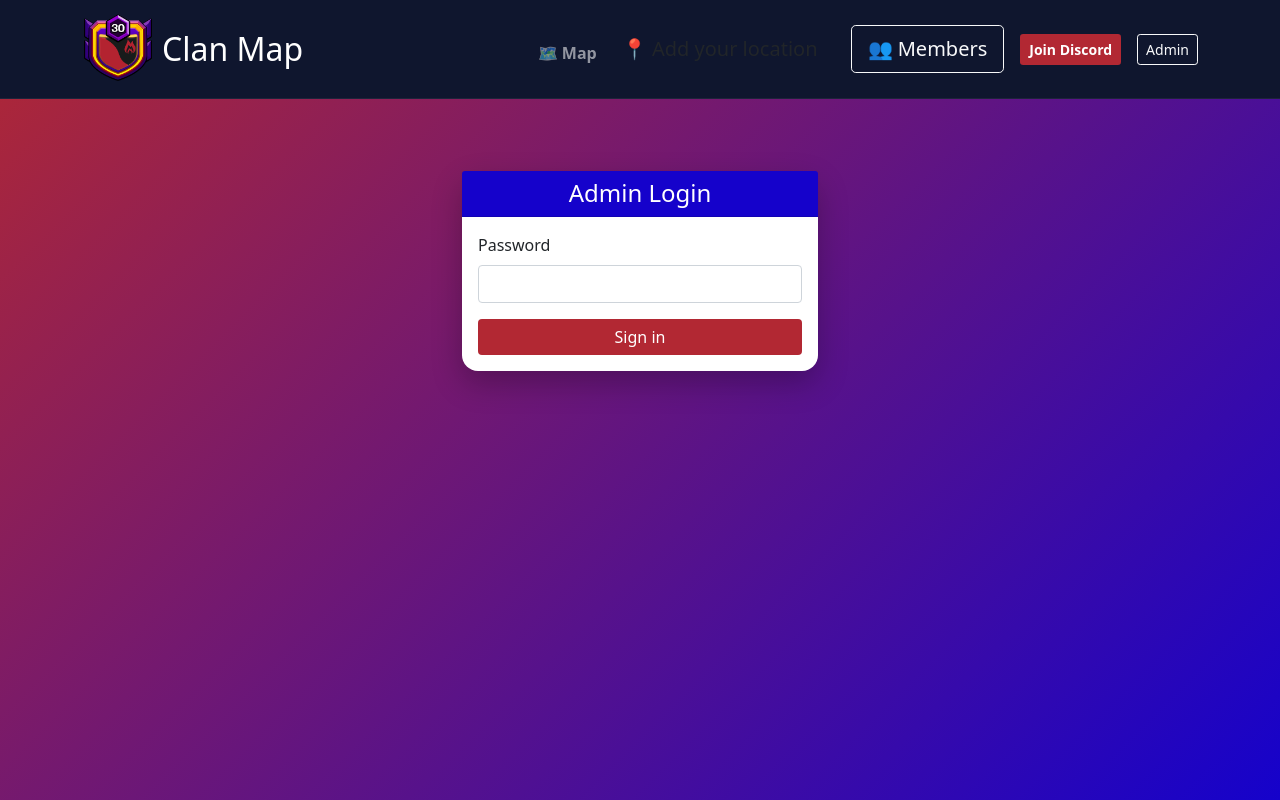
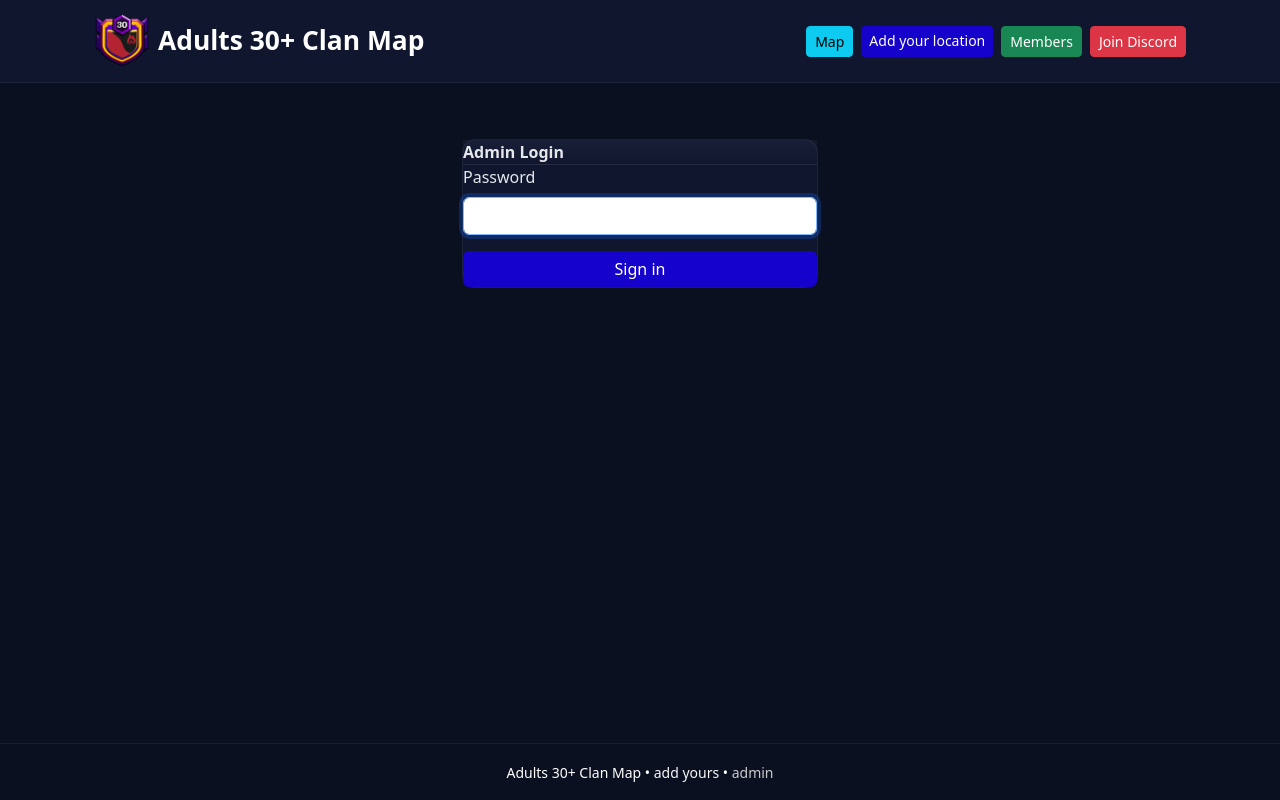
Before and after one commit to yancmo1/server-stack-monorepo-v2, a Flask app: page /admin/login in a window 1280 px wide. Run offline with Flask 3, Linux system fonts and the light colour scheme; some libraries are stand-ins or nearby versions.

Commit message:
clan-map: 7 file(s) updated - clan-map/app.py,clan-map/templates/_navbar.html clan-map/templates/base.html,clan-map/templates/login.html clan-map/templates/map.html

```diff
--- a/apps/clan-map/app.py
+++ b/apps/clan-map/app.py
@@ -371,8 +371,8 @@ app.jinja_env.globals.update(get_role_emoji=get_role_emoji)
 
 @app.context_processor
 def inject_is_admin():
-    """Make is_admin available to all templates"""
-    return {"is_admin": bool(session.get('is_admin'))}
+    """Make is_admin + selected utilities available to all templates"""
+    return {"is_admin": bool(session.get('is_admin')), "os": os}
 
 # --- Simple Admin Auth ---
 def is_valid_admin(password: str) -> bool:
@@ -389,8 +389,8 @@ def admin_login():
         if is_valid_admin(password):
             session['is_admin'] = True
             flash('Logged in as admin', 'success')
-            # Return to members list by default
-            return redirect(url_for('members_list'))
+            # Send to admin portal after login
+            return redirect(url_for('admin_portal'))
         else:
             flash('Invalid admin password', 'error')
             return redirect(url_for('admin_login'))
@@ -401,6 +401,13 @@ def admin_logout():
     session.pop('is_admin', None)
     flash('Logged out', 'success')
     return redirect(url_for('index'))
+
+@app.route('/admin')
+def admin_portal():
+    """Landing portal for admin tools."""
+    if not session.get('is_admin'):
+        return redirect(url_for('admin_login'))
+    return render_template('admin_portal.html')
 
 def generate_simple_map_image():
     """Generate a simple map preview image using Pillow"""
@@ -689,6 +696,7 @@ app.add_url_rule('/clan-map/admin/reset/<name>', endpoint='admin_reset_location_
 app.add_url_rule('/clan-map/admin/set_role/<name>/<role>', endpoint='admin_set_role_prefixed', view_func=admin_set_role)
 app.add_url_rule('/clan-map/admin/login', endpoint='admin_login_prefixed', view_func=admin_login, methods=['GET', 'POST'])
 app.add_url_rule('/clan-map/admin/logout', endpoint='admin_logout_prefixed', view_func=admin_logout)
+app.add_url_rule('/clan-map/admin', endpoint='admin_portal_prefixed', view_func=admin_portal)
 
 # Static passthrough for prefix
 @app.route('/clan-map/static/<path:filename>')
--- a/apps/clan-map/templates/_navbar.html
+++ b/apps/clan-map/templates/_navbar.html
@@ -1,33 +1,21 @@
 <nav class="navbar navbar-expand-lg navbar-dark mb-4" style="background: #0f162e; border-bottom:1px solid rgba(255,255,255,.06)">
-  <div class="container">
+  <div class="container px-3 px-md-4">
     <a class="navbar-brand d-flex align-items-center" href="/clan-map/">
-      <img src="/clan-map/static/images/clash_shield.png" alt="Clash Shield" width="72" height="72" class="me-2">
-      <h2 class="mb-0">Clan Map</h2>
+  <img src="/clan-map/static/images/clash_shield.png" alt="Clash Shield" class="me-2">
+  <h2 class="mb-0 fw-semibold">Adults 30+ Clan Map</h2>
     </a>
     <button class="navbar-toggler" type="button" data-bs-toggle="collapse" data-bs-target="#navbarNav" aria-controls="navbarNav" aria-expanded="false" aria-label="Toggle navigation">
       <span class="navbar-toggler-icon"></span>
     </button>
     <div class="collapse navbar-collapse" id="navbarNav">
-      <ul class="navbar-nav ms-auto align-items-lg-center">
-        <li class="nav-item">
-         <h4></h4><a class="nav-link fw-bold" href="/clan-map/">🗺️ Map</a></h4>
-        </li>
-         <div class="d-flex gap-3">
-            <a href="/clan-map/submit" class="btn btn-lg btn-brand">📍 Add your location</a>
-            <a href="/clan-map/members" class="btn btn-lg btn-outline-light">👥 Members</a>
-        </div>
-
-        <li class="nav-item ms-lg-3">
-          <a class="btn btn-sm" href="https://discord.gg/f94ywHf" target="_blank" rel="noopener" style="background-color:#b22833;color:#fff;font-weight:600;">
-            Join Discord
-          </a>
-        </li>
-        <li class="nav-item ms-lg-3">
-          {% if is_admin %}
-            <a class="btn btn-outline-light btn-sm" href="/clan-map/admin/logout">Logout</a>
-          {% else %}
-            <a class="btn btn-outline-light btn-sm" href="/clan-map/admin/login">Admin</a>
-          {% endif %}
+      <ul class="navbar-nav ms-auto align-items-lg-center w-100">
+        <li class="nav-item w-100">
+          <div class="d-flex flex-wrap gap-2 justify-content-end w-100">
+            <a href="/clan-map/" class="btn btn-info btn-sm">Map</a>
+            <a href="/clan-map/submit" class="btn btn-brand btn-sm">Add your location</a>
+            <a href="/clan-map/members" class="btn btn-success btn-sm">Members</a>
+            <a class="btn btn-danger btn-sm" href="https://discord.gg/f94ywHf" target="_blank" rel="noopener">Join Discord</a>
+          </div>
         </li>
       </ul>
     </div>
--- a/apps/clan-map/templates/base.html
+++ b/apps/clan-map/templates/base.html
@@ -3,7 +3,7 @@
 <head>
   <meta charset="UTF-8" />
   <meta name="viewport" content="width=device-width, initial-scale=1" />
-  <title>{% block title %}Clan Map{% endblock %}</title>
+  <title>{% block title %}Adults 30+Clan Map{% endblock %}</title>
   <link rel="stylesheet" href="https://cdn.jsdelivr.net/npm/bootstrap@5.3.2/dist/css/bootstrap.min.css" />
   <style>
     :root {
@@ -16,6 +16,7 @@
     body { background: #0b1020; color: #e5e7eb; }
     .app-shell { min-height: 100vh; display: flex; flex-direction: column; }
     .content { flex: 1 1 auto; padding-bottom: 40px; }
+  .content > .container { padding-top: 1rem; padding-bottom: 1.5rem; }
     .page-header { padding: 18px 0; border-bottom: 1px solid rgba(255,255,255,.08); margin-bottom: 16px; }
     .card-clean { background: #0f162e; border: 1px solid rgba(255,255,255,.06); border-radius: 14px; }
     .card-clean .card-header { border-bottom: 1px solid rgba(255,255,255,.06); background: linear-gradient(180deg, rgba(255,255,255,.04), rgba(0,0,0,0)); }
@@ -25,6 +26,20 @@
     .muted { color: #94a3b8; }
     .table thead th { background: rgba(255,255,255,.06); color: #cbd5e1; border: 0; }
     .table tbody td { border-top-color: rgba(255,255,255,.06); vertical-align: middle; }
+    /* Responsive brand sizing */
+    .navbar-brand img { width: 56px; height: 56px; transition: width .2s,height .2s; }
+    .navbar-brand h2 { font-size: 1.65rem; }
+    @media (max-width: 576px) {
+      .navbar-brand img { width: 40px; height: 40px; }
+      .navbar-brand h2 { font-size: 1.25rem; }
+    }
+    /* Map viewport dynamic sizing */
+    .map-viewport { height: calc(100vh - 240px); min-height: 420px; }
+    @media (max-width: 768px){
+      .map-viewport { height: calc(100vh - 260px); }
+    }
+    /* Utility spacing adjustments */
+    .card-clean.padded > .card-body { padding: 1.25rem 1.25rem; }
   </style>
   {% block head %}{% endblock %}
   <link rel="icon" href="/clan-map/static/images/clash_shield.png">
@@ -37,8 +52,15 @@
         {% block content %}{% endblock %}
       </div>
     </main>
-    <footer class="py-3 text-center text-muted" style="border-top:1px solid rgba(255,255,255,.06)">
-      <small>Clan Map • privacy-friendly locations • <a href="/clan-map/submit" class="link-light">add yours</a></small>
+    <footer class="py-3 text-center" style="border-top:1px solid rgba(255,255,255,.06); color:#fff;">
+      <small class="footer-mini">Adults 30+ Clan Map • <a href="/clan-map/submit" class="link-light text-decoration-none">add yours</a>
+        {% if not is_admin %}
+          • <a href="/admin" class="link-light text-decoration-none" style="opacity:.80;">admin</a>
+        {% else %}
+          • <a href="/admin" class="link-light text-decoration-none" style="opacity:.8;">portal</a>
+          • <a href="/admin/logout" class="link-light text-decoration-none" style="opacity:.80;">logout</a>
+        {% endif %}
+      </small>
     </footer>
   </div>
   <script src="https://cdn.jsdelivr.net/npm/bootstrap@5.3.2/dist/js/bootstrap.bundle.min.js"></script>
--- a/apps/clan-map/templates/login.html
+++ b/apps/clan-map/templates/login.html
@@ -1,30 +1,10 @@
-<!DOCTYPE html>
-<html lang="en">
-<head>
-  <meta charset="UTF-8">
-  <meta name="viewport" content="width=device-width, initial-scale=1.0">
-  <title>Admin Login - Clan Map</title>
-  <link href="https://cdn.jsdelivr.net/npm/bootstrap@5.1.3/dist/css/bootstrap.min.css" rel="stylesheet">
-  <style>
-    body { background: linear-gradient(135deg, #b22833 0%, #1502cb 100%); min-height: 100vh; }
-    .card { border: none; border-radius: 16px; box-shadow: 0 12px 30px rgba(0,0,0,0.25); }
-    .card-header { background: #1502cb; color: #fff; border-radius: 16px 16px 0 0; }
-    .btn-primary { background: #b22833; border: none; }
-    .btn-primary:hover { background: #901f29; }
-  </style>
-  <meta name="robots" content="noindex, nofollow">
-  <link rel="icon" href="/clan-map/static/images/clash_shield.png">
-  <meta http-equiv="Content-Security-Policy" content="frame-ancestors 'self' https://yancmo.xyz">
-</head>
-<body>
-  {% include '_navbar.html' %}
-  <div class="container py-5">
-    <div class="row justify-content-center">
+{% extends 'base.html' %}
+{% block title %}Admin Login • Clan Map{% endblock %}
+{% block content %}
+  <div class="row justify-content-center mt-3">
     <div class="col-md-6 col-lg-4">
-        <div class="card">
-          <div class="card-header text-center">
-            <h4 class="mb-0">Admin Login</h4>
-          </div>
+      <div class="card-clean">
+        <div class="card-header"><strong>Admin Login</strong></div>
         <div class="card-body">
           {% with messages = get_flashed_messages(with_categories=true) %}
             {% if messages %}
@@ -36,20 +16,17 @@
               {% endfor %}
             {% endif %}
           {% endwith %}
-            <form method="post" action="/clan-map/admin/login">
+          <form method="post" action="/clan-map/admin/login" class="needs-validation" novalidate>
             <div class="mb-3">
               <label class="form-label">Password</label>
-                <input type="password" class="form-control" name="password" required>
+              <input type="password" class="form-control" name="password" required autofocus>
             </div>
             <div class="d-grid">
-                <button class="btn btn-primary" type="submit">Sign in</button>
+              <button class="btn btn-brand" type="submit">Sign in</button>
             </div>
           </form>
         </div>
       </div>
     </div>
   </div>
-  </div>
-  <script src="https://cdn.jsdelivr.net/npm/bootstrap@5.1.3/dist/js/bootstrap.bundle.min.js"></script>
-</body>
-</html>
+{% endblock %}
--- a/apps/clan-map/templates/members.html
+++ b/apps/clan-map/templates/members.html
@@ -1,15 +1,15 @@
 {% extends 'base.html' %}
 {% block title %}Members • Clan Map{% endblock %}
 {% block content %}
-    <div class="page-header d-flex align-items-center justify-content-between">
+    <div class="page-header d-flex align-items-center justify-content-between flex-wrap gap-3">
         <div>
             <h1 class="h3 mb-0">Members</h1>
             <div class="muted">{{ pinned_members|length }} located • {{ unpinned_members|length }} unknown • total {{ total_members }}</div>
         </div>
         <a href="/clan-map/submit" class="btn btn-brand btn-sm">Add your location</a>
     </div>
-    <div class="card-clean">
-        <div class="card-body">
+    <div class="card-clean mt-2">
+        <div class="card-body pt-3 pb-4">
             <div class="table-responsive">
                 <table class="table align-middle table-hover text-white">
                     <thead>
```
Also changed, not shown: apps/clan-map/templates/admin_portal.html (added, +33 -0 lines), apps/clan-map/templates/map.html (+6 -6 lines). Lines whose indentation alone changed are shown as unchanged.
